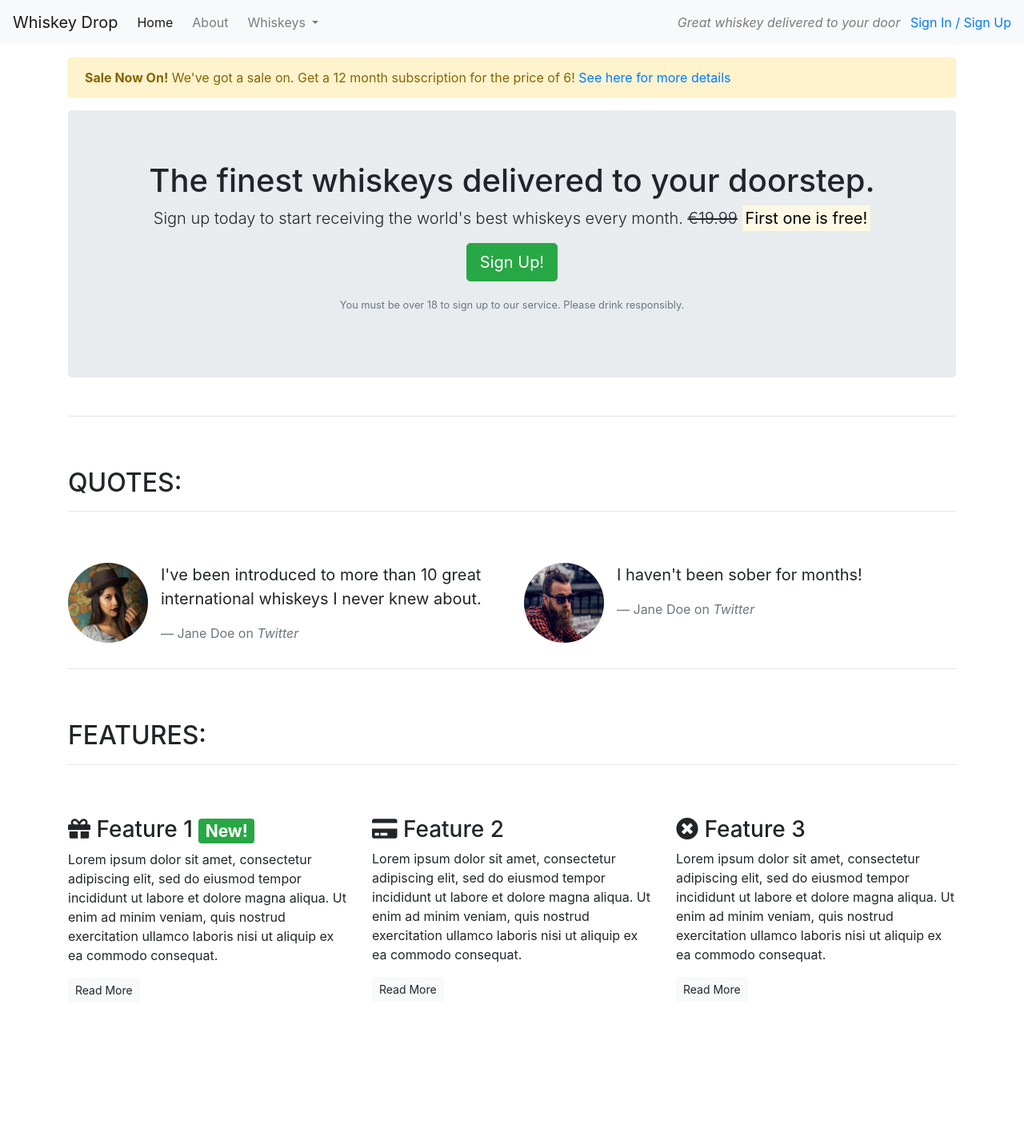
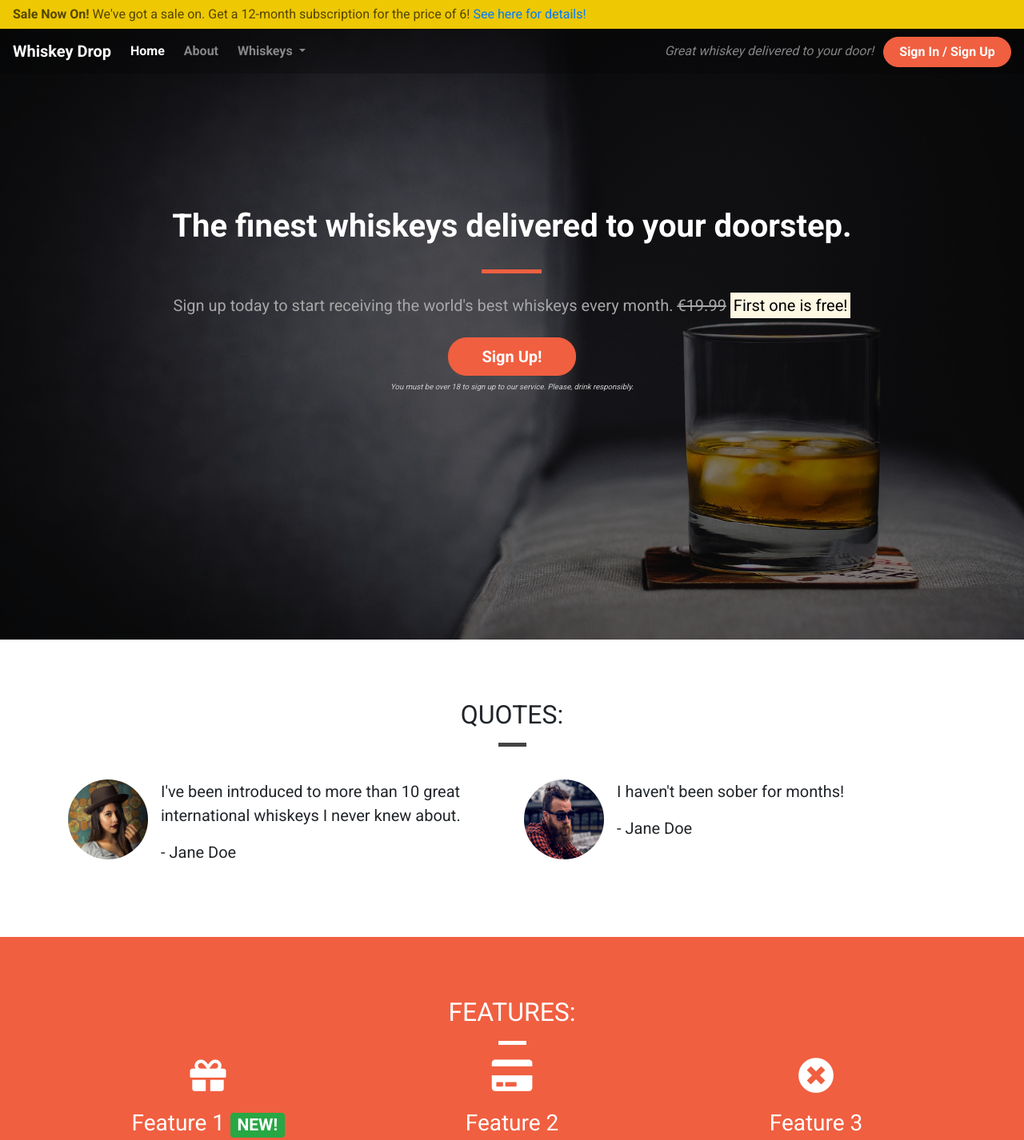
Before and after one commit to Barry-Greaves/bootstrap, a plain HTML site: page index.html in a window 1280 px wide. Shown: the top 1426 px of the page at 80% size. Before the commit the page ends 1270 px from the top, so only its background shows below. Drawn offline with nearby package versions, Linux system fonts and the light colour scheme.

Commit message:
add css styling

```diff
--- a/index.html
+++ b/index.html
@@ -7,12 +7,23 @@
     <title>Whiskey Drop | Taste a new whiskey every month</title>
     <link rel="stylesheet" href="https://cdn.jsdelivr.net/npm/bootstrap@4.3.1/dist/css/bootstrap.min.css" integrity="sha384-ggOyR0iXCbMQv3Xipma34MD+dH/1fQ784/j6cY/iJTQUOhcWr7x9JvoRxT2MZw1T" crossorigin="anonymous">
     <link rel="stylesheet" href="https://use.fontawesome.com/releases/v5.6.1/css/all.css" integrity="sha384-gfdkjb5BdAXd+lj+gudLWI+BXq4IuLW5IT+brZEZsLFm++aCMlF1V92rMkPaX4PP" crossorigin="anonymous">
+    <link href="https://fonts.googleapis.com/css?family=Roboto:400,700" rel="stylesheet">
+    <link rel="stylesheet" href="style.css" type="text/css" />
 </head>
+
 <body>
-    <!--Nav-->
-    <nav class="navbar navbar-light navbar-expand-sm bg-light">
-        <a href="/" class="navbar-brand">
-                    Whiskey Drop</a>
+    <div class="container-fluid navalert-container">
+        <div class="container-fluid alert-container">
+            <div class="row d-none d-sm-block">
+                <div class="col-12">
+                    <div class="site-wide-alert alert alert-warning">
+                        <strong>Sale Now On!</strong> We've got a sale on. Get a 12-month subscription for the price of 6! <a href="">See here for details!</a>
+                    </div>
+                </div>
+            </div>
+        </div>
+        <nav class="navbar navbar-dark navbar-expand-sm">
+            <a href="/" class="navbar-brand">Whiskey Drop</a>
 
             <button class="navbar-toggler ml-auto" type="button" data-toggle="collapse" data-target="#navbarNavDropdown" aria-controls="navbarNavDropdown" aria-expanded="false" aria-label="Toggle navigation">
         <span class="navbar-toggler-icon"></span></button>
@@ -20,7 +31,7 @@
             <div class="collapse navbar-collapse" id="navbarNavDropdown">
                 <ul class="navbar-nav mr-auto">
                     <li class="active nav-item mr-2"><a class="nav-link" href="/">Home</a></li>
-                <li class="nav-item mr-2"><a class="nav-link" href="">About</a></li>
+                    <li class="nav-item mr-2"><a class="nav-link" href="/about">About</a></li>
                     <li class="nav-item dropdown">
                         <a class="nav-link dropdown-toggle" href="#" id="navbarDropdownMenuLink" role="button" data-toggle="dropdown" aria-haspopup="true" aria-expanded="false">
           Whiskeys
@@ -33,45 +44,43 @@
                         </div>
                     </li>
 
-                <li class="nav-item mr-2 d-block d-sm-none"><a class="nav-link" href="">Sign In / Sign Up</a></li>
+                    <li class="nav-item mr-2 d-block d-sm-none"><a class="nav-link" href="/login">Sign In / Sign Up</a></li>
                 </ul>
             </div>
             <div class="d-none d-md-block">
-            <p class="navbar-text my-auto mr-2"><i>Great whiskey delivered to your door</i></p>
-            <a href="/login">Sign In / Sign Up</a>
+                <p class="navbar-text my-auto mr-2"><i>Great whiskey delivered to your door!</i></p>
+                <a href="/login" class="btn btn--cta btn--red">Sign In / Sign Up</a>
             </div>
-        <!--</div>-->
         </nav>
-    <article class="container mt-3">
-        <div class="row d-none d-sm-block">
-            <div class="col-12">
-                <div class="alert alert-warning">
-                    <strong>Sale Now On!</strong> We've got a sale on. Get a 12 month subscription for the price of 6! <a href="">See here for more details</a>
     </div>
-            </div>
-        </div>
+    <div class="container-fluid callout-container">
         <!-- Callout -->
+        <div class="opaque-overlay">&nbsp;</div>
         <div class="row">
             <div class="col-12">
                 <section class="callout jumbotron text-center">
-                    <h1>The finest whiskeys delivered to your doorstep.</h1>
+                    <h1 class="jumbotron-header">The finest whiskeys delivered to your doorstep.</h1>
+                    <hr class="block-divider block-divider--orange">
                     <p class="lead">Sign up today to start receiving the world's best whiskeys every month.
                         <s class="d-none d-sm-inline">€19.99</s>
                         <span class="d-inline d-sm-none"><br></span>
                         <strong><mark>First one is free!</mark></strong></p>
-                    <p><button class="btn btn-lg btn-success" data-toggle="modal" data-target="#signUpModal">Sign Up!</button></p>
-                    <p class="text-muted"><small>You must be over 18 to sign up to our service. Please drink responsibly.</small></p>
+                    <button class="btn btn-lg btn--cta btn--red" data-toggle="modal" data-target="#signUpModal">Sign Up!</button>
+                    <p class="text-muted"><small>You must be over 18 to sign up to our service. Please, drink responsibly.</small></p>
                 </section>
             </div>
         </div>
         <!-- /.callout -->
-        <hr>
+    </div>
+
     <!-- Quotes -->
+    <div class="container-wrapper">
+        <div class="container quotes-container content-container">
             <section class="quotes">
                 <div class="row">
-                <div class="col-12 my-5">
+                    <div class="col-12 page-header">
                         <h2 class="text-uppercase">Quotes:</h2>
-                    <hr />
+                        <hr class="block-divider block-divider--short">
                     </div>
                 </div>
                 <div class="row">
@@ -83,7 +92,7 @@
                             <div class="media-body">
                                 <blockquote class="blockquote">
                                     <p>I've been introduced to more than 10 great international whiskeys I never knew about.</p>
-                                <footer class="blockquote-footer">Jane Doe on <cite title="Twitter">Twitter</cite></footer>
+                                    <p>- Jane Doe</p>
                                 </blockquote>
                             </div>
                         </div>
@@ -96,7 +105,7 @@
                             <div class="media-body">
                                 <blockquote class="blockquote">
                                     <p>I haven't been sober for months!</p>
-                                <footer class="blockquote-footer">Jane Doe on <cite title="Twitter">Twitter</cite></footer>
+                                    <p>- Jane Doe</p>
                                 </blockquote>
                             </div>
                         </div>
@@ -104,33 +113,37 @@
                 </div>
             </section>
             <!-- /.quotes -->
-        <hr>
+        </div>
+    </div>
+
     <!-- Features -->
+    <div class="container-wrapper container-wrapper--red">
+        <div class="container features-container content-container">
             <section class="features">
                 <div class="row">
-                <div class="col-12 my-5">
+                    <div class="col-12 page-header">
                         <h2 class="text-uppercase">Features:</h2>
-                    <hr />
+                        <hr class="block-divider block-divider--short block-divider--white">
                     </div>
                 </div>
                 <div class="row">
                     <div class="col-12 col-md-6 col-lg-4">
                         <div class="feature">
-                        <h3><i class="fas fa-gift d-none d-sm-inline"></i> Feature 1 <span class="badge badge-success">New!</span></h3>
+                            <h3><i class="fas fa-gift d-none d-sm-block"></i> Feature 1 <span class="badge badge-success">NEW!</span></h3>
                             <p>Lorem ipsum dolor sit amet, consectetur adipiscing elit, sed do eiusmod tempor incididunt ut labore et dolore magna aliqua. Ut enim ad minim veniam, quis nostrud exercitation ullamco laboris nisi ut aliquip ex ea commodo consequat.</p>
                             <p><a class="btn btn-sm btn-light" href="">Read More</a></p>
                         </div>
                     </div>
                     <div class="col-12 col-md-6 col-lg-4">
                         <div class="feature">
-                        <h3><i class="fas fa-credit-card d-none d-sm-inline"></i> Feature 2</h3>
+                            <h3><i class="fas fa-credit-card d-none d-sm-block"></i> Feature 2</h3>
                             <p>Lorem ipsum dolor sit amet, consectetur adipiscing elit, sed do eiusmod tempor incididunt ut labore et dolore magna aliqua. Ut enim ad minim veniam, quis nostrud exercitation ullamco laboris nisi ut aliquip ex ea commodo consequat.</p>
                             <p><a class="btn btn-sm btn-light" href="">Read More</a></p>
                         </div>
                     </div>
                     <div class="col-12 d-md-none d-lg-block col-lg-4">
                         <div class="feature">
-                        <h3><i class="fas fa-times-circle d-none d-sm-inline"></i> Feature 3</h3>
+                            <h3><i class="fas fa-times-circle d-none d-sm-block"></i> Feature 3</h3>
                             <p>Lorem ipsum dolor sit amet, consectetur adipiscing elit, sed do eiusmod tempor incididunt ut labore et dolore magna aliqua. Ut enim ad minim veniam, quis nostrud exercitation ullamco laboris nisi ut aliquip ex ea commodo consequat.</p>
                             <p><a class="btn btn-sm btn-light" href="">Read More</a></p>
                         </div>
@@ -138,7 +151,8 @@
                 </div>
             </section>
             <!-- /.features -->
-    </article>
+        </div>
+    </div>
 
     <div class="modal" tabindex="-1" role="dialog" id="signUpModal">
         <div class="modal-dialog" role="document">
--- /dev/null
+++ b/style.css
@@ -0,0 +1,201 @@
+body {
+    font-family: 'Roboto', sans-serif;
+}
+
+/* Containers */
+
+.container-wrapper {}
+
+.container-wrapper--red {
+    background-color: #f05f40;
+    color: white;
+}
+
+.alert-container {}
+
+.callout-container {
+    height: 100vh;
+
+    background: url('../images/whiskey-background.jpg') no-repeat bottom right fixed;
+    -webkit-background-size: cover;
+    -moz-background-size: cover;
+    -o-background-size: cover;
+    background-size: cover;
+
+    display: flex;
+    align-items: center;
+    justify-content: center;
+
+    position: relative;
+}
+
+.opaque-overlay {
+    position: absolute;
+    top: 0;
+    left: 0;
+    height: 100%;
+    width: 100%;
+    background-color: rgba(0, 0, 0, 0.5);
+}
+
+.content-container {
+    padding-top: 75px;
+    padding-bottom: 75px;
+}
+
+/* Navbar */
+
+.navalert-container {
+    position: absolute;
+    top: 0;
+    left: 0;
+    z-index: 1;
+    padding-left: 0;
+    padding-right: 0;
+}
+
+.navbar {
+    margin-bottom: 0;
+    width: 100%;
+    background-color: rgba(0, 0, 0, .25);
+    border: 0;
+}
+
+.navbar .navbar-toggler {
+    border: 0;
+}
+
+.navbar .navbar-brand {
+    font-weight: bold;
+}
+
+.navbar .navbar-nav a {
+    font-weight: bold;
+}
+
+
+/* Jumbotron */
+
+.jumbotron {
+    background-color: transparent;
+}
+
+.jumbotron h1 {
+    color: white;
+    font-weight: bold;
+    margin-bottom: 30px;
+    color: white;
+}
+
+.jumbotron .lead {
+    color: #a7a7a7;
+    margin: 25px 0;
+}
+
+.jumbotron small {
+    font-size: 60%;
+    font-style: italic;
+    color: #d0d0d0;
+}
+
+/* Block dividers */
+
+.block-divider {
+    width: 75px;
+    height: 5px;
+    border: 0;
+    background-color: #444;
+}
+
+.block-divider--orange {
+    background-color: #f05f40;
+}
+
+.block-divider--white {
+    background-color: white;
+}
+
+.block-divider--short {
+    width: 35px;
+}
+
+/* Buttons */
+
+.btn--cta {
+    font-weight: bold;
+    border-radius: 23px;
+    width: 160px;
+}
+
+.btn--red {
+    color: white;
+    background-color: #f05f40;
+    border-color: #f05f40;
+}
+
+.btn--red:hover,
+.btn--red:active,
+.btn--red:focus,
+.btn--red:active:focus {
+    background-color: #df4929;
+    border-color: #df4929;
+    color: white;
+}
+
+/* Alert */
+
+.alert-container .col-12 {
+    padding-left: 0;
+    padding-right: 0;
+}
+
+.site-wide-alert {
+    color: #544600;
+    background-color: #eec802;
+    border-color: #eec802;
+    padding: 5px 15px;
+    margin-bottom: 0;
+    border: 1px solid transparent;
+    border-radius: 0;
+}
+
+/* Page Headers */
+
+.page-header {
+    margin-bottom: 0;
+    border-bottom: 0;
+    text-align: center;
+}
+
+.page-header h2 {
+    margin-top: 0;
+}
+
+/* Quotes */
+
+.quotes .page-header {
+    margin-bottom: 25px;
+}
+
+/* Features */
+
+.feature {
+    text-align: center;
+    margin-bottom: 40px;
+}
+
+.feature i {
+    margin-bottom: 20px;
+    font-size: 45px;
+    line-height: 45px;
+}
+
+.feature .btn {
+    background-color: white;
+    border-color: white;
+    border-radius: 15px;
+    min-width: 100px;
+    font-weight: bold;
+    margin-top: 10px;
+    color: #f05f40;
+}
```
Also changed, not shown: images/whiskey-background.jpg (added). Lines whose indentation alone changed are shown as unchanged.
